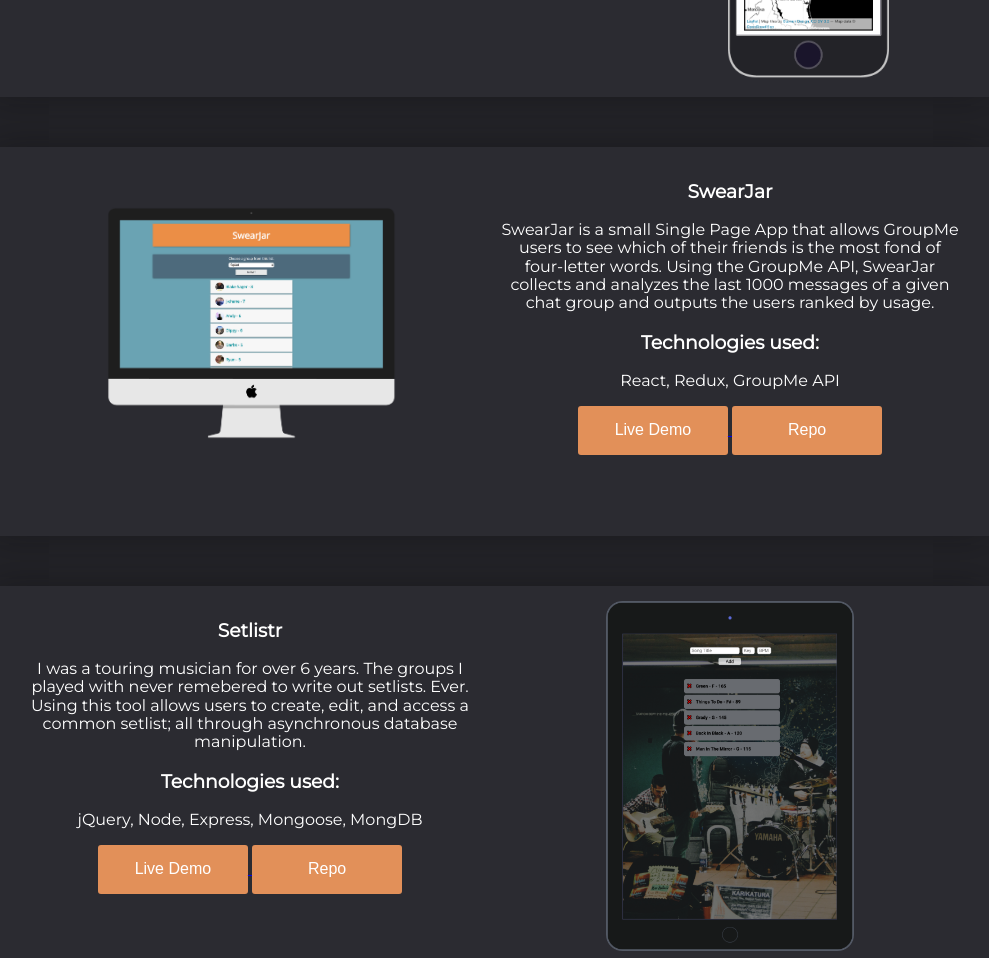
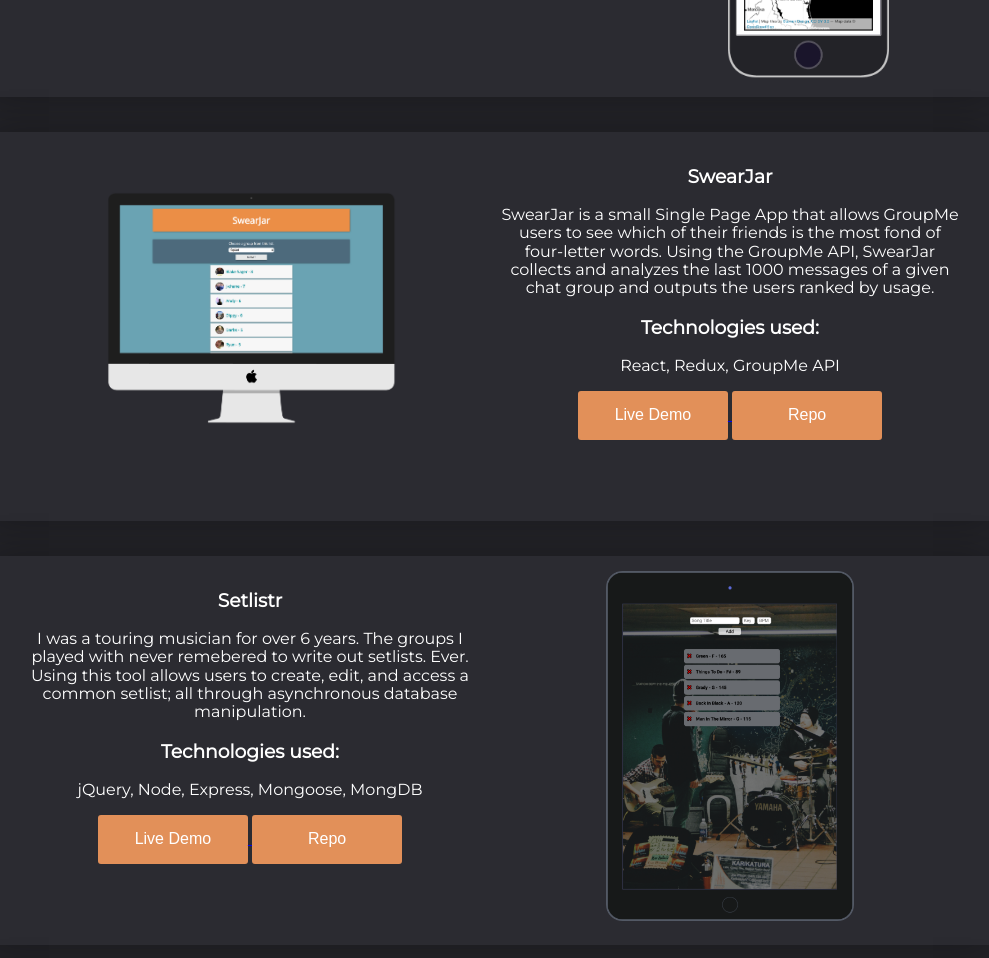
Before and after one commit to chasingSublimity/portfolio-site, a website: page index.html in a window 1280 px wide. Shown: the part 1400-2358 px from the top of the page, without its empty margins (150-1139 px from the left). Drawn offline with nearby package versions, Linux system fonts and the light colour scheme.

Commit message:
rearrange css

```diff
--- a/grid.css
+++ b/grid.css
@@ -6,7 +6,6 @@
   max-width: 1000px;
   padding-left: 20px;
   padding-right: 20px;
-  margin: 0 auto 50px;
 }
 
 /* Clearfix */
--- a/main.css
+++ b/main.css
@@ -43,6 +43,7 @@
 }
 
 .project {
+  margin: 0 auto 35px;
   box-shadow: 0 0 38px rgba(0,0,0,0.30);
   padding: 15px;
   background: #2b2b31;
```
